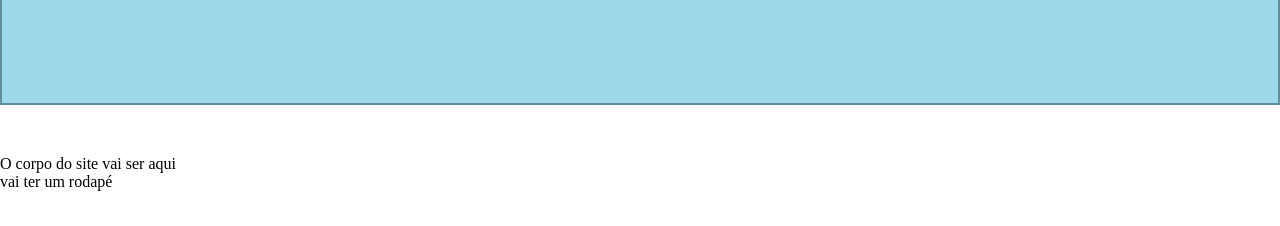
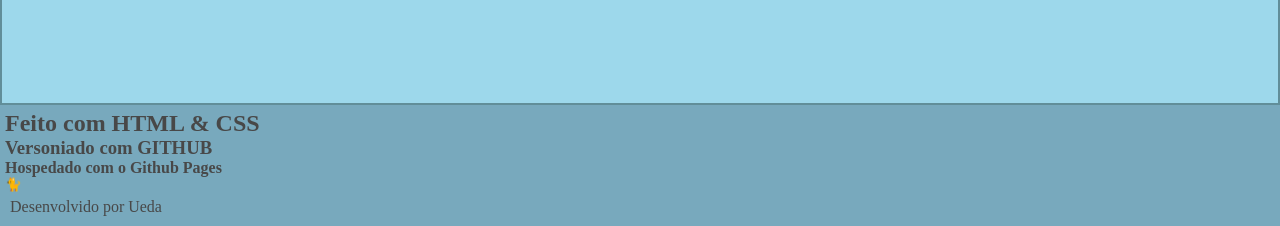
Before and after one commit to uedoca/ueda.github.io, a plain HTML site: page index.html in a window 1280 px wide. Shown: the part 1457-1683 px from the top of the page. Before the commit the page ends 1648 px from the top, so only its background shows below. Drawn offline with Linux system fonts and the light colour scheme.

Commit message:
Arrumei o rodapé do index

```diff
--- a/assets/css/meu_estilo.css
+++ b/assets/css/meu_estilo.css
@@ -39,8 +39,8 @@ section{
 }
 
 section:hover{
-    background-color: #78a1dd;
-    color: rgb(114, 130, 182);
+    background-color:#586a91;
+    color: rgb(157, 166, 172);
 }
 .comando-git{
     padding: 5px;
@@ -113,3 +113,9 @@ p{
     border-radius: 10px;
     padding: 2px 5px;
 }
+footer{
+    padding: 5px;
+    font-size: 3px solid #527392;
+    background-color: #78a9bd;
+    color:#484848;
+}
--- a/index.html
+++ b/index.html
@@ -125,8 +125,13 @@
     </section>
     </div>
 
-    <div class="conteudo">O corpo do site vai ser aqui</div>
-    <footer>vai ter um rodapé</footer>
+    <footer>
+        <h2>Feito com HTML & CSS</h2>
+        <h3>Versoniado com GITHUB</h3>
+        <h4>Hospedado com o Github Pages</h4>
+        <h5> &#128008;</h5>
+        <p>Desenvolvido por Ueda</p>
+    </footer>
 </body>
 
 </html>
```
